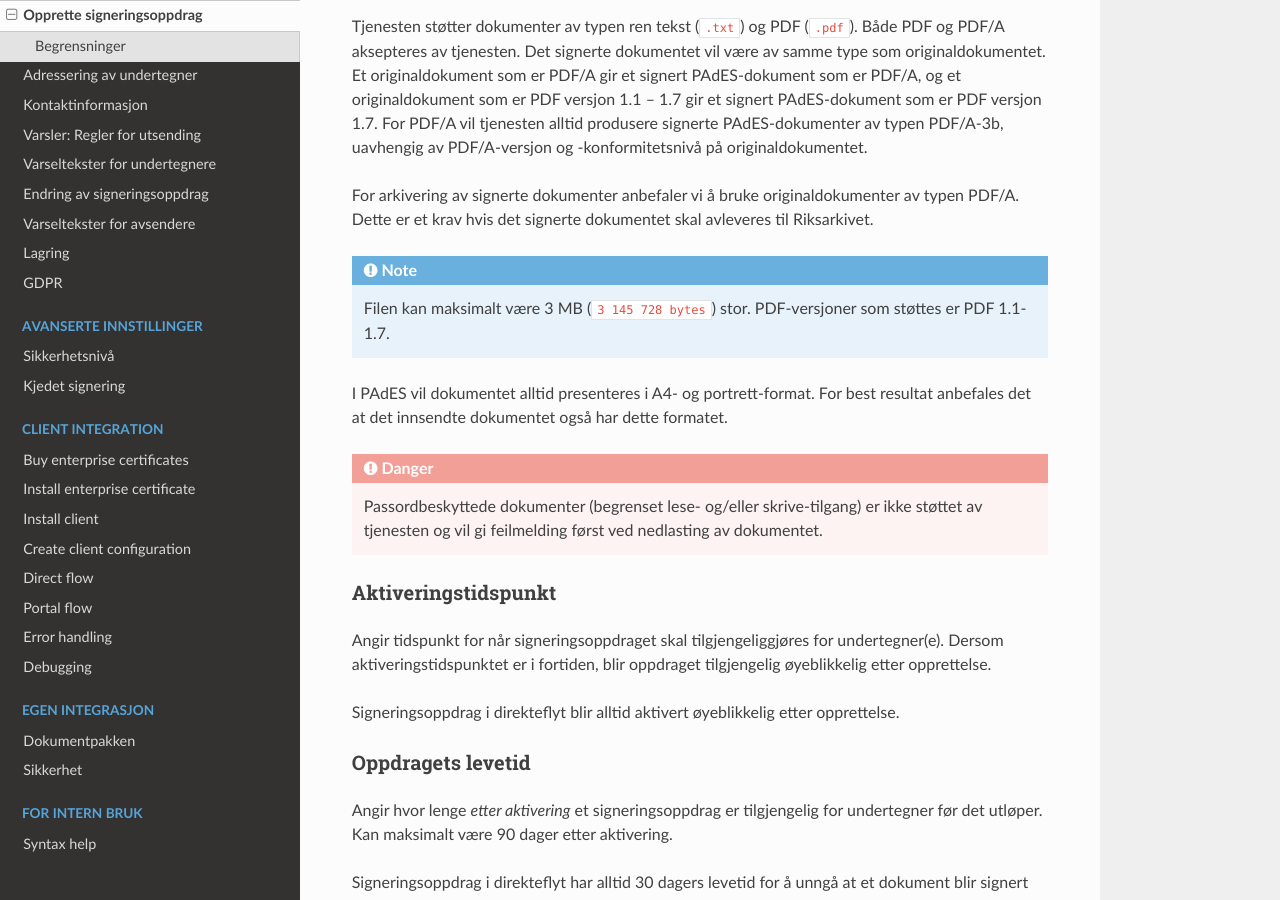
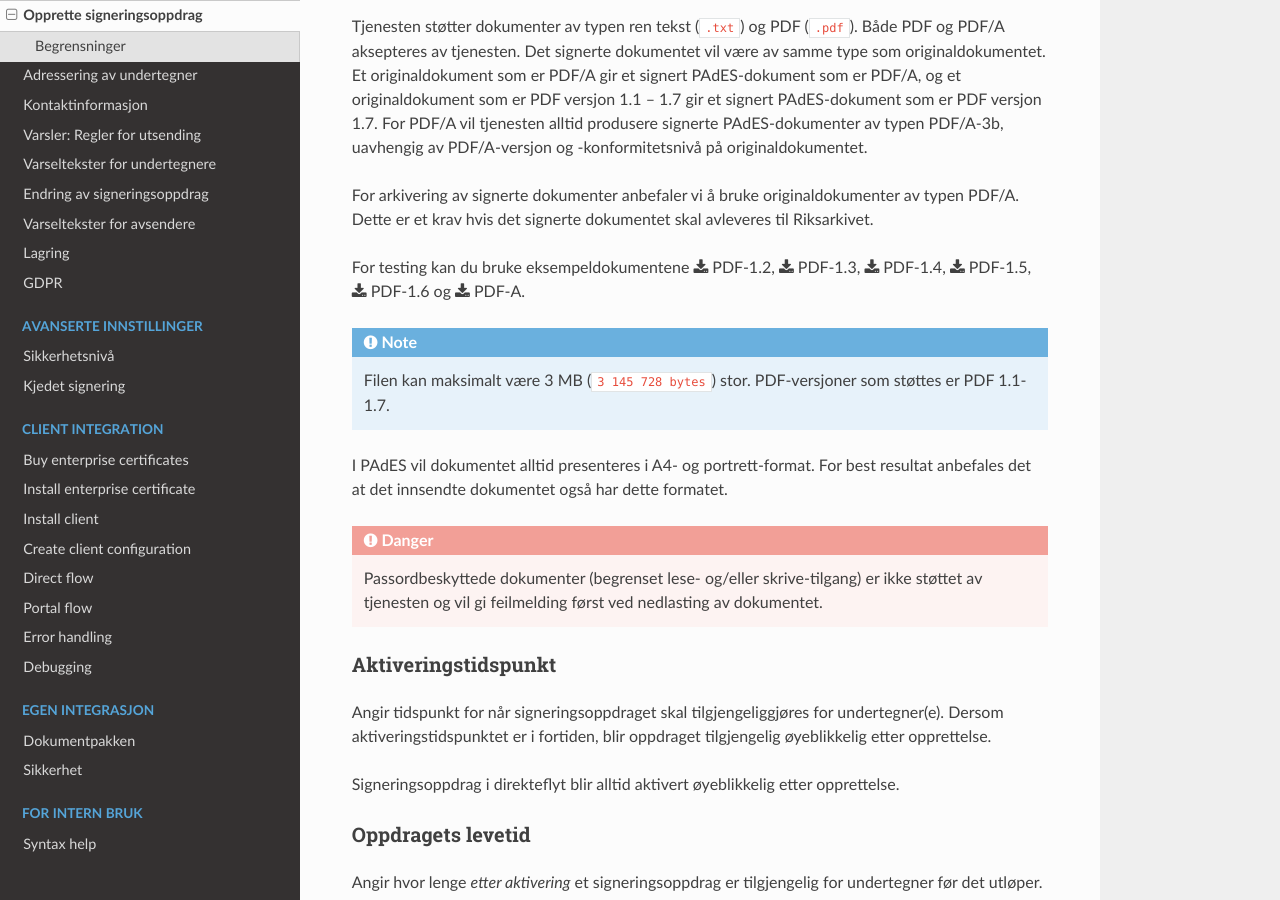
Before and after one commit to ramonarellano/signering-docs, a Sphinx documentation site: the page built from source/opprette-oppdrag.rst, in a window 1280 px wide and 900 px high, scrolled down 1274 px. Built offline with Sphinx 7.4.7 and the Read the Docs theme 2.0.0, drawn with Linux system fonts in a browser that asks for light colours.

Commit message:
Legger til eksempeldokumenter fra Sindre i Difi

```diff
--- a/source/opprette-oppdrag.rst
+++ b/source/opprette-oppdrag.rst
@@ -63,6 +63,8 @@ For PDF/A vil tjenesten alltid produsere signerte PAdES-dokumenter av typen PDF/
 
 For arkivering av signerte dokumenter anbefaler vi å bruke originaldokumenter av typen PDF/A. Dette er et krav hvis det signerte dokumentet skal avleveres til Riksarkivet.
 
+For testing kan du bruke eksempeldokumentene :download:`PDF-1.2 <files/PDF-1-2-testdokument.pdf>`, :download:`PDF-1.3 <files/PDF-1-3-testdokument.pdf>`, :download:`PDF-1.4 <files/PDF-1-4-testdokument.pdf>`, :download:`PDF-1.5 <files/PDF-1-5-testdokument.pdf>`, :download:`PDF-1.6 <files/PDF-1-6-testdokument.pdf>` og :download:`PDF-A <files/PDF-A-testdokument.pdf>`.
+
 ..  NOTE::
     Filen kan maksimalt være 3 MB (:code:`3 145 728 bytes`) stor. PDF-versjoner som støttes er PDF 1.1-1.7.
 
```
Also changed, not shown: 6 other files.
